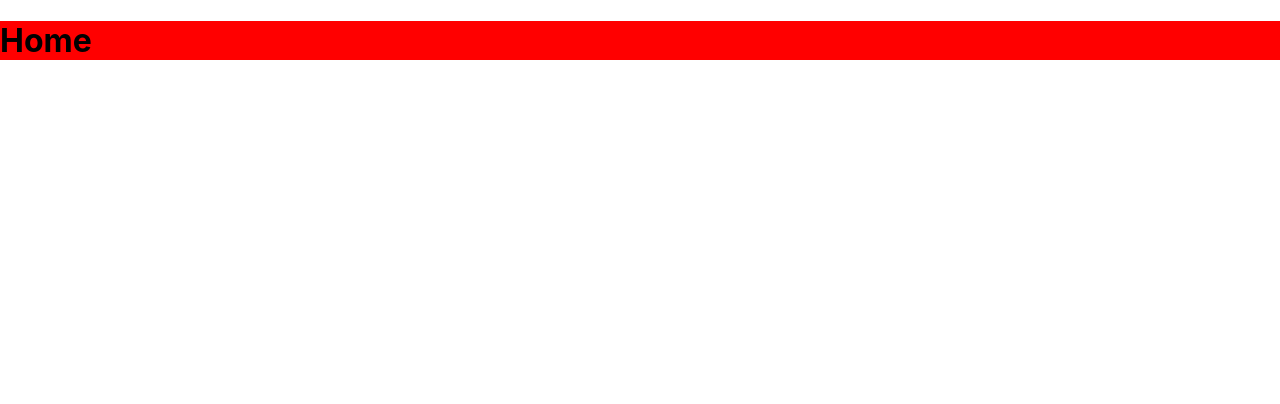
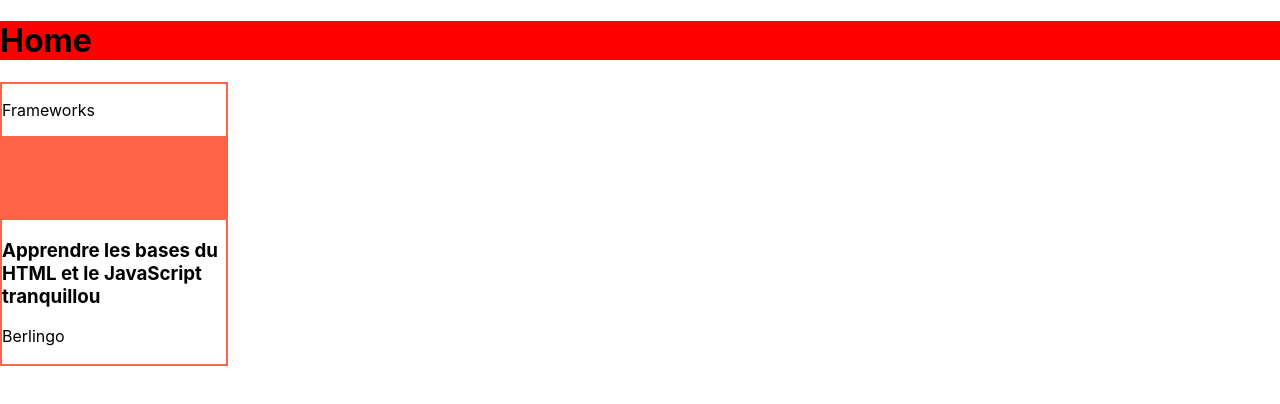
Before and after one commit to rqphy/project-b, a React (Create React App) app: page / in a window 1280 px wide. Shown: the top 404 px of the page. Built offline with nearby package versions, Linux system fonts and the light colour scheme.

Commit message:
create ArticleCard component

```diff
--- /dev/null
+++ b/src/Components/ArticleCard/ArticleCard.js
@@ -0,0 +1,21 @@
+import './ArticleCard.scss';
+
+function ArticleCard() {
+    return (
+        <article className="ArticleCard" >
+            <aside className="ArticleCard__aside" >
+                <p className="ArticleCard__category" >Frameworks</p>
+                <div className="ArticleCard__img" ></div>
+            </aside>
+            <main className="ArticleCard__main" >
+                <h3>Apprendre les bases du HTML et le JavaScript tranquillou</h3>
+                <div className="ArticleCard__author" >
+                    <div className="ArticleCard__pp"></div>
+                    <p className="ArticleCard__authorName">Berlingo</p>
+                </div>
+            </main>
+        </article>
+    )
+}
+
+export default ArticleCard;
--- /dev/null
+++ b/src/Components/ArticleCard/ArticleCard.scss
@@ -0,0 +1,13 @@
+.ArticleCard {
+    border: 2px solid tomato;
+    width: 224px;
+    height: 280px;
+    background-color: #FFF;
+
+    &__img {
+        background-color: tomato;
+        width: 100%;
+        height: 84px;
+    }
+
+}
--- a/src/Pages/Home/Home.js
+++ b/src/Pages/Home/Home.js
@@ -1,9 +1,11 @@
+import ArticleCard from "../../Components/ArticleCard/ArticleCard";
 import "./Home.scss";
 
 function Home() {
   return (
     <div>
       <h1>Home</h1>
+      <ArticleCard />
     </div>
   );
 }
```
